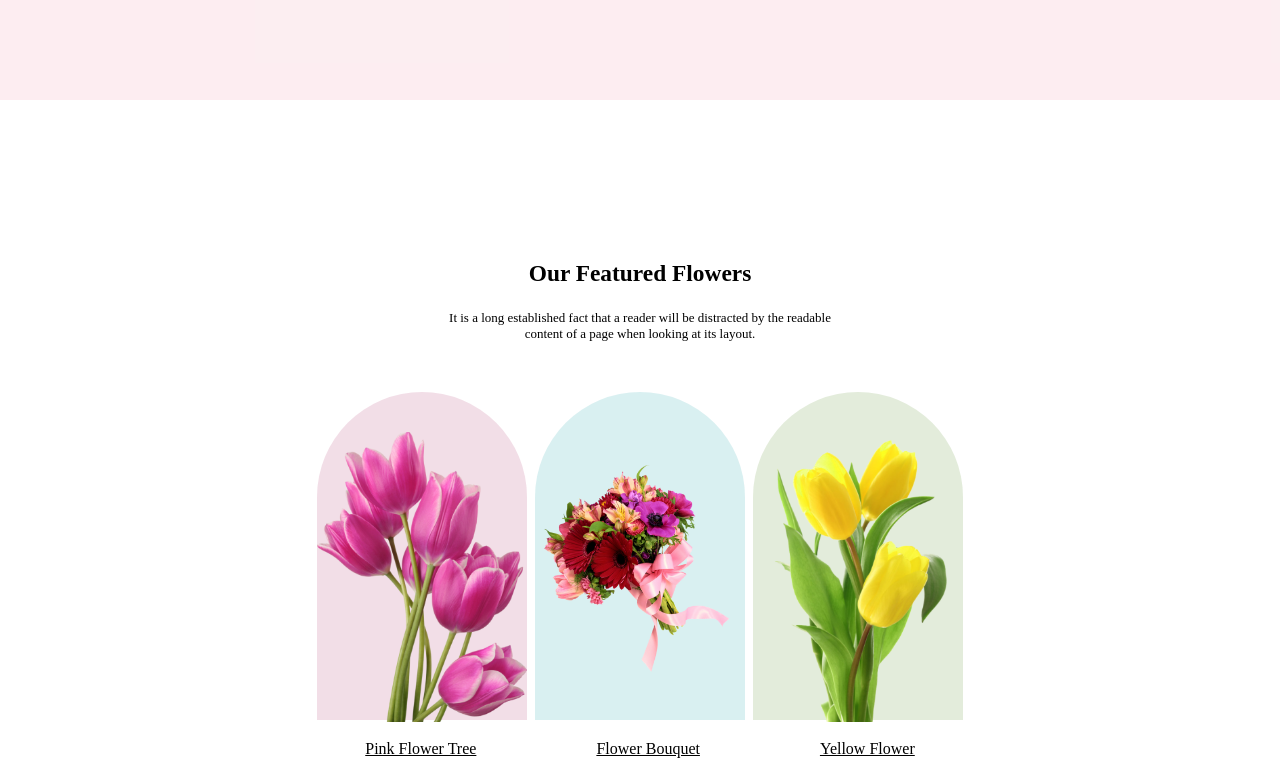
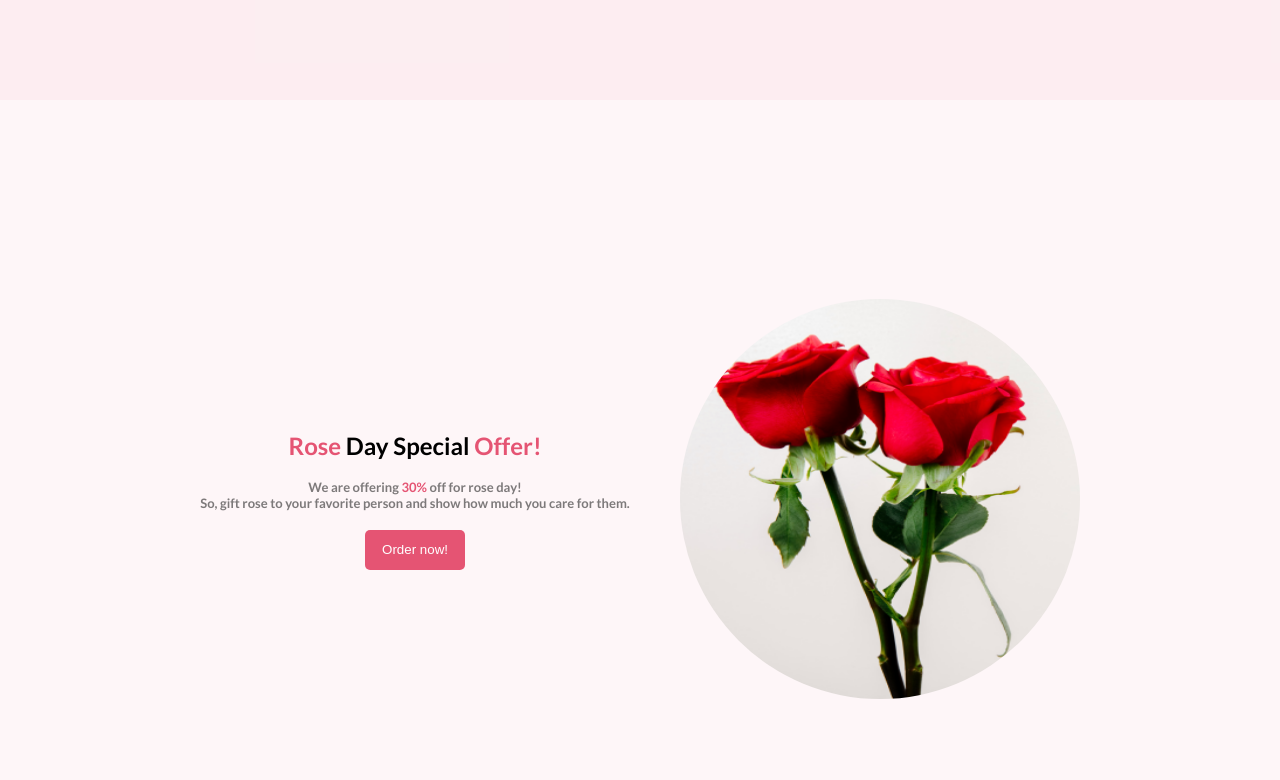
Before and after one commit to Tanim1999/First-assignment, a plain HTML site: page index.html in a window 1280 px wide. Shown: the part 700-1480 px from the top of the page. Drawn offline with Linux system fonts and the light colour scheme.

Commit message:
added my own section

```diff
--- a/index.html
+++ b/index.html
@@ -5,6 +5,9 @@
     <meta charset="UTF-8">
     <meta name="viewport" content="width=device-width, initial-scale=1.0">
     <title>Flower shop</title>
+    <link rel="preconnect" href="https://fonts.googleapis.com">
+<link rel="preconnect" href="https://fonts.gstatic.com" crossorigin>
+<link href="https://fonts.googleapis.com/css2?family=Lato:wght@700&family=Open+Sans:wght@800&display=swap" rel="stylesheet">
     <link rel="stylesheet" href="./styles/style.css">
 </head>
 
@@ -16,7 +19,7 @@
             <div class="shop-intro">
                 <h1 class="shop-heading">Let's make <br> beautiful flowers a <br> part of your life.</h1>
                 <br>
-                <p class="text-small">It is a long established fact that a reader will be distracted by the readable
+                <p class="text-small light-text">It is a long established fact that a reader will be distracted by the readable
                     <br> content of a page when looking at its layout. The point of using Lorem Ipsum is <br> that it
                     has a more-or-less normal distribution of letters.
                 </p>
@@ -26,13 +29,32 @@
             <div class="flower-image"><img class="rose" src="./Flower Asset/pngwing 10.png" alt=""></div>
         </div>
     </header>
-    <!-- This is second section:Our featured flower -->
+    <!-- This is the end of header section -->
     <main>
+        <!-- this is my created section -->
+
+        <section class="special-offer">
+            <div class="special offer-descrip">
+                <h1><span class="sale-span">Rose</span> Day Special <span class="sale-span">Offer!</span></h1>
+                <br>
+                <p class="text-small light-text">We are offering <span class="sale-span">30%</span> off for rose day!
+                    <br> So, gift rose to your favorite person and show how much you care for them.
+                </p>
+                <br>
+                <button class="btn1">Order now!</button>
+            </div>
+            <div>
+                <img class="special-offer-flower" src="./Flower Asset/Rectangle 6.png" alt="">
+
+            </div>
+
+        </section>
+
         <section class="featured-flowers">
             <div class="feat-heading">
                 <h3>Our Featured Flowers</h3>
                 <br>
-                <p class="text-small">It is a long established fact that a reader will be distracted by the readable
+                <p class="text-small light-text">It is a long established fact that a reader will be distracted by the readable
                     <br> content of a page when looking at its layout.
                 </p>
 
@@ -92,7 +114,7 @@
             <div class="hot-deal-descrip">
                 <h1>Hot Deal ! Sale Up To 25% <span class="sale-span">Off</span></h1>
                 <br>
-                <p class="text-small">It is a long established fact that a reader will be distracted by the readable
+                <p class="text-small light-text">It is a long established fact that a reader will be distracted by the readable
                     <br> content of a page when looking at its layout.
                 </p>
                 <br>
@@ -109,7 +131,7 @@
             <div class="Insta-descrip">
                 <h1>Instagram</h1>
                 <br>
-                <p class="text-small">It is a long established fact that a reader will be distracted by the readable
+                <p class="text-small light-text">It is a long established fact that a reader will be distracted by the readable
                     <br> content of a page
                     when looking at its layout.
                 </p>
@@ -148,13 +170,14 @@
             </div>
         </section>
     </main>
-<!-- this is footer section -->
+    <!-- this is footer section -->
     <footer>
         <div class="footer-container">
             <div class="footer-contents">
                 <h1 class="footer-heading"><span class="sale-span">Flower</span>Shop</h1>
                 <br>
-                <p class="text-small">It is a long established fact that a reader will be distracted by the readable <br> content of a page when looking at its layout.</p>
+                <p class="text-small">It is a long established fact that a reader will be distracted by the readable
+                    <br> content of a page when looking at its layout.</p>
                 <br>
                 <p class="rights-reserved"> @2020-2023, FlowerShop.com. All rights reserved.
 
--- a/styles/style.css
+++ b/styles/style.css
@@ -1,6 +1,13 @@
 * {
     margin: 0px;
     padding: 0px;
+}
+body{
+    font-family: 'Lato', sans-serif;
+
+}
+.light-text{
+  color: rgba(39, 39, 39, 0.60);
 }
 
 .header-container {
@@ -45,11 +52,27 @@ img {
     background: #E55473;
     color: white;
     border: 0px;
+    cursor: pointer;
 
 }
 
 .text-small {
     font-size: small;
+}
+/* my created section */
+.special-offer{
+    height: 100vh;
+    background-color: #E554730D;
+    display: flex;
+    justify-content: center;
+    gap: 50px;
+    align-items: center;
+    text-align: center;
+}
+.special-offer-flower{
+    height: 50vh;
+    width: 50vh;
+    border-radius: 25vh;
 }
 
 /* Our Featured Flower Section */
@@ -246,7 +269,7 @@ img {
 }
 /* footer */
 .footer-container{
-    height: 30vh;
+    height: 35vh;
     display: flex;
     justify-content: center;
     align-items: center;
```
